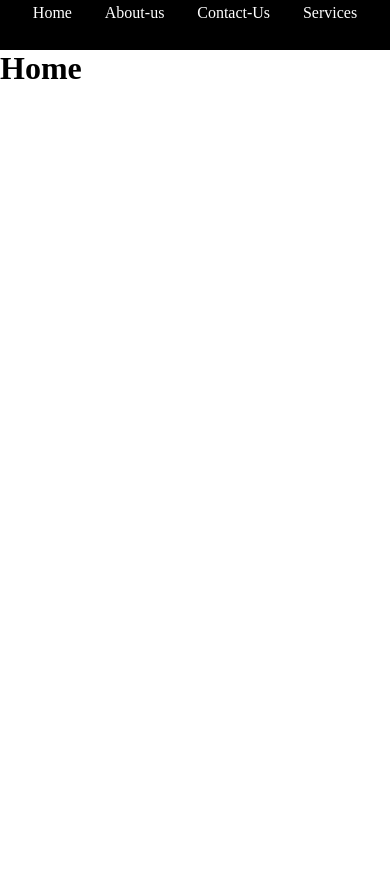
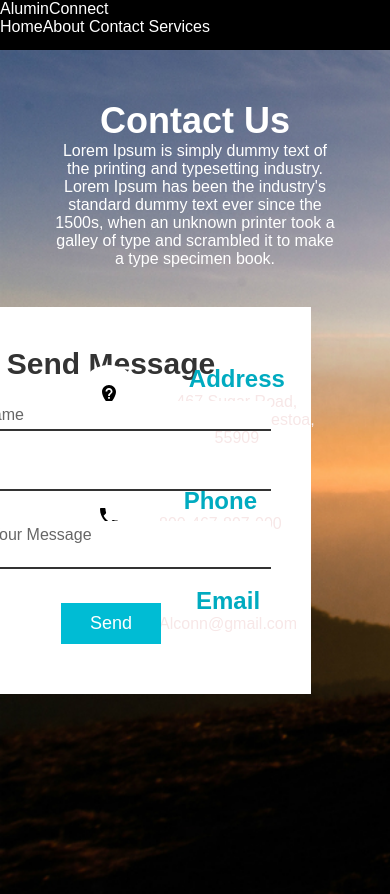
Before and after one commit to ChetnaNSharma/Alumni-Connect, a React (Create React App) app in the folder alumni-connect/: page /contact in a window 390 px wide. Before the commit the page ends 844 px from the top, so only its background shows below. Built offline with nearby package versions, Linux system fonts and the light colour scheme.

Commit message:
About Us and Contact Us page

```diff
--- a/alumni-connect/src/App.js
+++ b/alumni-connect/src/App.js
@@ -11,10 +11,10 @@ function App() {
       <Navbar />
       <Router>
         <Switch>
-          <Route path="/" component={Home} />
-          <Route path="/about" component={About} />
-          <Route path="/contact" component={Contact} />
-          <Route path=" " component={Error} />
+          <Route exact path="/" component={Home}/>
+          <Route exact path="/about" component={About} />
+          <Route exact path="/contact" component={Contact} />
+          <Route exact path="" component={Error} />
         </Switch>
       </Router>
     </div>
--- a/alumni-connect/src/Components/Navbar/Navbar.css
+++ b/alumni-connect/src/Components/Navbar/Navbar.css
@@ -19,7 +19,7 @@ a{
  text-decoration: none;
  color: white;
 }
-.nav{
+.navbar{
     background-color: black;
     height: 50px;
 
--- a/alumni-connect/src/Components/Navbar/Navbar.js
+++ b/alumni-connect/src/Components/Navbar/Navbar.js
@@ -1,29 +1,25 @@
 import React from 'react'
 import './Navbar.css';
-import {Link, BrowserRouter as Router} from 'react-router-dom';
 
 
 
 const Navbar = () => {
     return (
-      <div className = "nav">
-        <Router>
-          <ul>
-            <li>
-              <Link to="/">Home</Link>
-            </li>
-            <li>
-              <Link to="/about">About-us</Link>
-            </li>
-            <li>
-              <Link to="/contact">Contact-Us</Link>
-            </li>
-            <li>
-              <Link to="/">Services</Link>
-            </li>
-          </ul>
-        </Router>
-      </div>
+        <div className="navbar">
+        <div className="leftside">
+            <a  href="/">AluminConnect</a>
+        </div>
+
+        <div className="rightside">
+            <div className="links" >
+                <a  href="/">Home</a>
+                <a href="/about">About </a>
+                <a href="/contact">Contact </a>
+                <a href="/service">Services </a>
+            </div>
+        </div>
+
+    </div>
     );
 }
 
--- a/alumni-connect/src/Components/Pages/About/About.css
+++ b/alumni-connect/src/Components/Pages/About/About.css
@@ -0,0 +1,97 @@
+*{
+    margin: 0px;
+    padding: 0px;
+    box-sizing: border-box;
+    font-family: 'poppins', sans-serif;
+}
+.section{
+    width: 100%;
+    min-height: 100vh;
+    background-color: #fff;
+}
+.container{
+    width: 80%;
+    display: block;
+    margin: auto;
+    padding-top:100px ;
+}
+.content-section{
+    float: left;
+    width: 55%;
+}
+.image-section{
+    float: right;
+    width: 40%;
+}
+.image-section img{
+    width: 100%;
+    height: auto;
+}
+.content-section .title{
+    text-transform: uppercase;
+    font-size: 30px;
+}
+.content-section .content h3{
+    margin-top: 20px;
+    color: #5d5d5d;
+    font-size: 20px;
+}
+.content-section .content p{
+    margin-top: 10px;
+    font-family: sans-serif;
+    font-size: 18px;
+    line-height: 1.5;
+}
+.social{
+    margin-top: 10px;
+    color: #a52a2a;
+    padding: 0px 40px;
+    font-size: 40px;
+
+
+}
+.content-section .content .button{
+    background-color: #3d3d3d;
+    padding: 12px 40px;
+    text-decoration: none;
+    color: #fff;
+    font-size: 25px;
+    letter-spacing: 1.5px;
+    margin-top: 30px;
+}
+.content-section .content .button:hover{
+    color: #fff;
+    background-color: #a52a2a;
+}
+@media screen and (max-width:768px){
+    .container{
+        width: 80%;
+        display: block;
+        margin: auto;
+        padding-top:50px ;
+    }
+    .content-section{
+        float: none;
+        width: 100%;
+        display: block;
+        margin: auto;
+    }
+    .image-section{
+        margin-top: 20px;
+        float: none;
+        width: 100%;
+    }
+    .image-section img{
+        width: 100%;
+        height: auto;
+        display: block;
+        margin: auto;
+    }
+    .content-section .title{
+        font-size: 19px;
+        text-align: center;
+    }
+    .image-section .social{
+        margin-left: 50px;
+    }
+}
--- a/alumni-connect/src/Components/Pages/About/About.js
+++ b/alumni-connect/src/Components/Pages/About/About.js
@@ -1,11 +1,44 @@
-import React from 'react'
+import React from 'react';
+import './About.css';
+import FacebookIcon from '@material-ui/icons/Facebook';
+import TwitterIcon from '@material-ui/icons/Twitter';
+import GithubIcon from '@material-ui/icons/GitHub';
+import Images from './Man.jpg';
 
-const About = () => {
+export default function About() {
     return (
-        <div>
-            <h1>About-us</h1>
+        <div className="section">
+            <div className="container">
+                <div className="content-section">
+                    <div className="title">
+                        <h1>About Us</h1>
+                    </div>
+                    <div className="content">
+                        <h3>
+                            Lorem Ipsum is simply dummy text of the printing  industry.
+                        </h3>
+                        <p>Lorem Ipsum has been the industry's
+                            standard dummy text ever since the 1500s, when an unknown printer took a galley of type and scrambled it to make a type specimen book.
+                            Lorem Ipsum is simply dummy text of the printing and typesetting industry. Lorem Ipsum has been the industry's
+                            standard dummy text ever since the 1500s, when an unknown printer took a galley of type and scrambled it to make a type specimen book.
+                        </p>
+                        <div >
+                            <button className="button">Read More</button>
+                        </div>
+
+                    </div>
+                    <div className="social">
+                        <FacebookIcon />    &nbsp;
+                        <GithubIcon />      &nbsp;
+                        <TwitterIcon />     &nbsp;
+                    </div>
+
+                </div>
+                <div className="image-section">
+                    <img src={Images} alt="Doctor Examining Patient" height="100px"  />
+                </div>
+
+            </div>
         </div>
     )
 }
-
-export default About
--- a/alumni-connect/src/Components/Pages/Contact/Contact.css
+++ b/alumni-connect/src/Components/Pages/Contact/Contact.css
@@ -0,0 +1,155 @@
+*{
+    margin: 0;
+    padding: 0;
+    box-sizing: border-box;
+    font-family: Arial, Helvetica, sans-serif;
+
+}
+.contact{
+    position: relative;
+    min-height: 100vh;
+    padding: 50px 100px;
+    display: flex;
+    justify-content: center;
+    text-align: center;
+    flex-direction: column;
+    background-image: url('./alumni.jpg');
+    background-size: cover;
+}
+.contact .content{
+    max-width: 800px;
+    text-align: center;
+}
+.contact .content h2{
+    font-size: 36px;
+    font-weight: 500px;
+    color: #fff;
+}
+.contact .content p{
+    font-weight: 300px;
+    color: #fff;
+}
+.container{
+    width: 100%;
+    display: flex;
+    justify-content: center;
+    align-items: center;
+    margin-top: 30px;
+}
+.container .contactInfo{
+    width: 40%;
+    display: flex;
+    flex-direction: column;
+    margin-top: -110px;
+
+}
+
+.container .contactInfo .box{
+    position: relative;
+    padding: 20px 0px;
+    display: flex;
+}
+.container .contactInfo .box .icon{
+    min-width: 60px;
+    height: 60px;
+    background:#fff ;
+    display: flex;
+    justify-content: center;
+    align-items: center;
+    border-radius: 50%;
+    font-size: 22px;
+}
+.container .contactInfo .box .text{
+    display: flex;
+    margin-left: 20px;
+    font-size: 16px;
+    color: rgb(247, 231, 231);
+    flex-direction: column;
+    font-weight: 300px;
+}
+.container .contactInfo .box .text h2{
+    font-weight: 500px;
+    color: #00abc0;
+}
+.contactForm{
+    width: 50%;
+    padding: 40px;
+    background: #fff;
+    float: right;
+    margin-top: -400px;
+}
+.contactForm h2{
+    font-size: 30px;
+    color: #333;
+    font-weight: 500px;
+}
+.contactForm .inputBox{
+    position: relative;
+    width: 100%;
+    margin-top: 10px;
+}
+.contactForm .inputBox input
+{
+    width: 100%;
+    padding: 5px 0;
+    font-size: 16px;
+    margin: 10px 0;
+    border:none ;
+    border-bottom: 2px solid #333;
+    outline: none;
+    resize: none;
+}
+.contactForm .inputBox  textarea{
+    width: 100%;
+    padding: 5px 0;
+    font-size: 16px;
+    margin: 10px 0;
+    border:none ;
+    border-bottom: 2px solid #333;
+    outline: none;
+    resize: none;
+}
+.contactForm .inputBox span{
+    position: absolute;
+    left: 0;
+    padding: 5px 0;
+    font-size: 16px;
+    margin: 10px 0;
+    pointer-events: none;
+    transition: 0.5s;
+    color: #666;
+}
+.contactForm .inputBox input:focus ~ span ,
+.contactForm .inputBox input:valid ~ span ,
+.contactForm .inputBox textarea:focus ~ span ,
+.contactForm .inputBox textarea:valid ~ span  {
+    color: #e91e63;
+    font-size: 12px;
+    transform: translateY(-20px);
+}
+.contactForm .inputBox input[type="submit"]{
+    width: 100px;
+    background: #00bcd4;
+    color: #fff;
+    border: none;
+    cursor: pointer;
+    padding: 10px;
+    font-size: 18px;
+}
+@media (max-width:991px){
+    .contact{
+        padding: 50px;
+    }
+    .container{
+        flex-direction: column;
+    }
+    .contactForm{
+        width: 400px;
+    }
+    .container .contactInfo{
+        margin-bottom: 40px;
+    }
+    .container .contactInfo{
+        width: 100%;
+    }
+}
--- a/alumni-connect/src/Components/Pages/Contact/Contact.js
+++ b/alumni-connect/src/Components/Pages/Contact/Contact.js
@@ -1,11 +1,74 @@
-import React from 'react'
-
-const Contact = () => {
+import React from 'react';
+import './Contact.css';
+import NotListedLocationIcon from '@material-ui/icons/NotListedLocation';
+import PhoneIcon from '@material-ui/icons/Phone';
+import EmailIcon from '@material-ui/icons/Email';
+const About = () => {
     return (
-        <div>
-            <h1>Contact us</h1>
-        </div>
+        <section className="contact">
+            <div className="content">
+                <h2>Contact Us</h2>
+                <p>Lorem Ipsum is simply dummy text of the printing and typesetting industry. Lorem Ipsum has been the industry's
+                standard dummy text ever since the 1500s, when an unknown printer took a galley of type and scrambled it to make a type specimen book.
+                </p>
+            </div>
+            <div className="container">
+                <div className="contactInfo">
+                    <div className="box">
+                        <div className="icon">
+                        <NotListedLocationIcon/>
+                        </div>
+                        <div className="text">
+                            <h2>Address</h2>
+                            <p>467 Sugar  Road,
+                                <br></br>
+                                Owatonna,Minnestoa,
+                                <br></br>
+                                55909</p>
+                        </div>
+                    </div>
+                    <div className="box">
+                        <div className="icon">
+                        <PhoneIcon/>
+                        </div>
+                        <div className="text">
+                            <h2>  Phone</h2>
+                            <p>890-467-897-090</p>
+                        </div>
+                    </div>
+                    <div className="box">
+                        <div className="icon">
+                        <EmailIcon/>
+                        </div>
+                        <div className="text">
+                            <h2>Email</h2>
+                            <p>Alconn@gmail.com</p>
+                        </div>
+                    </div>
+                </div>
+                <div className="contactForm">
+                    <form>
+                        <h2>Send Message</h2>
+                        <div className="inputBox">
+                            <input type="text" required="required" />
+                            <span>Full Name</span>
+                        </div>
+                        <div className="inputBox">
+                            <input type="text" required="required" />
+                            <span>Email</span>
+                        </div>
+                        <div className="inputBox">
+                            <textarea required="required"/>
+                            <span>Type Your Message</span>
+                        </div>
+                        <div className="inputBox">
+                            <input type="submit" required="required" value="Send" />
+                        </div>
+                    </form>
+                </div>
+            </div>
+        </section>
     )
 }
 
-export default Contact
+export default About
```
Also changed, not shown: alumni-connect/src/Components/Pages/About/Man.jpg (added), alumni-connect/src/Components/Pages/Contact/alumni.jpg (added).
